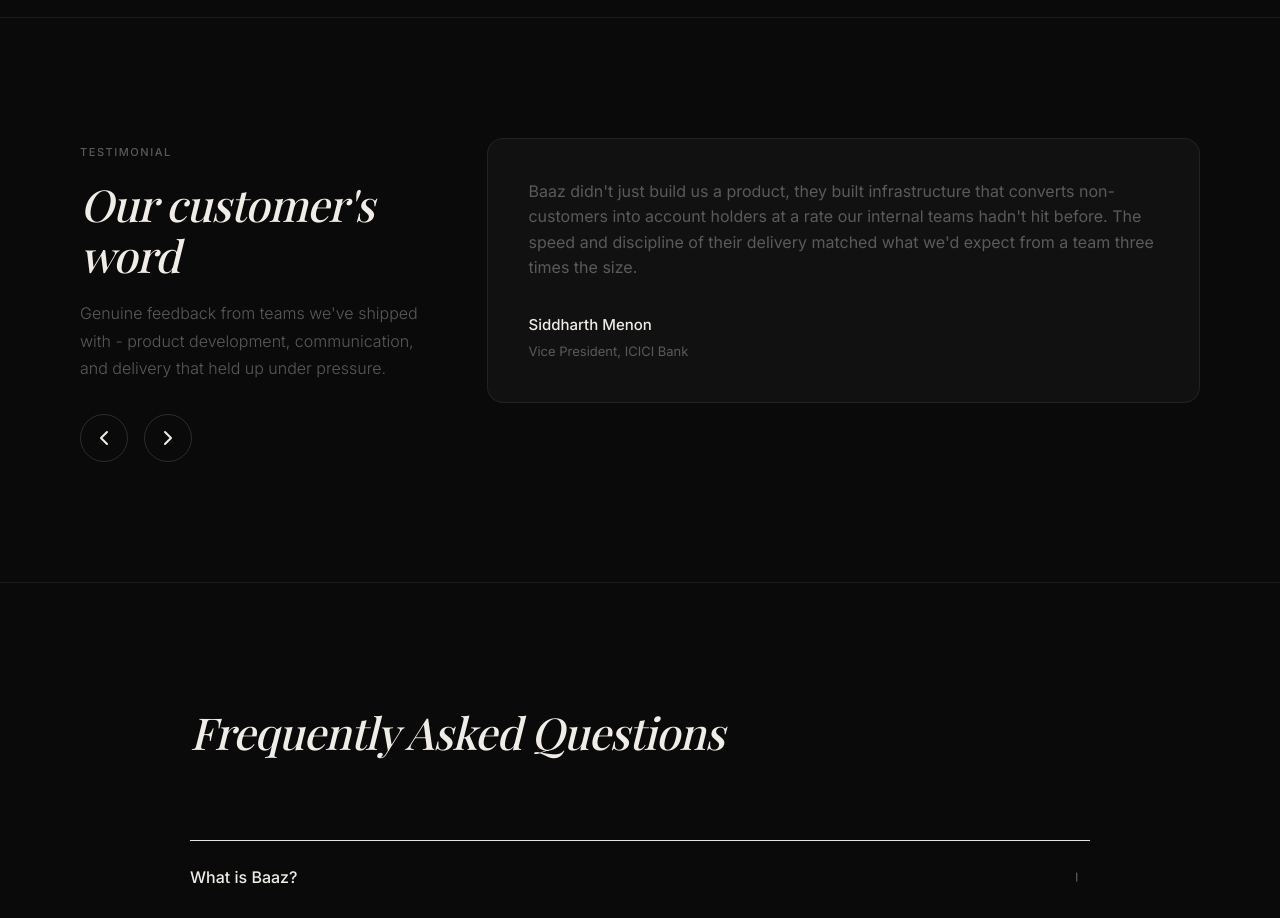
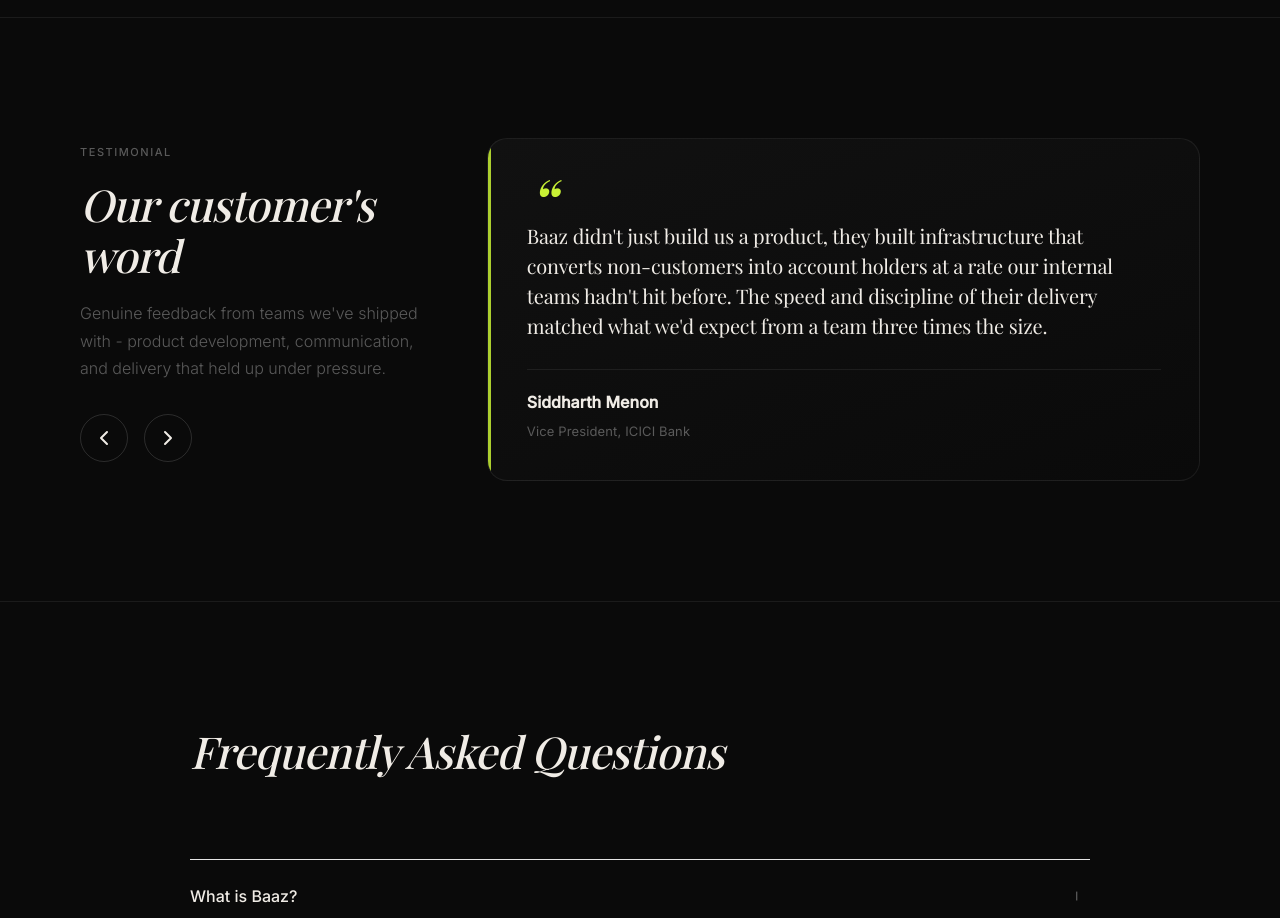
Before and after one commit to rubensavio/baazportfolio, a Next.js app: page / in a window 1280 px wide. Shown: the part 9020-9938 px from the top of the page. Built offline with nearby package versions, Linux system fonts and the light colour scheme; no server answers.

Commit message:
updated testimonials

```diff
--- a/components/Home/HomeTestimonials.js
+++ b/components/Home/HomeTestimonials.js
@@ -80,6 +80,9 @@
             >
               {TESTIMONIALS.map((item) => (
                 <article key={item.id} className="home-testimonial-card">
+                  <span className="home-testimonial-quote" aria-hidden="true">
+                    &ldquo;
+                  </span>
                   <p className="home-testimonial-text">{item.text}</p>
                   <div className="home-testimonial-user">
                     <div>
--- a/components/HomePageClient/HomePageClient.scss
+++ b/components/HomePageClient/HomePageClient.scss
@@ -1298,33 +1298,53 @@
     min-width: 0;
     max-width: 100%;
     box-sizing: border-box;
-    padding: clamp(2rem, 4vw, 2.5rem);
+    padding: clamp(1.75rem, 3vw, 2.5rem);
     border: 1px solid var(--home-border);
-    border-radius: 16px;
-    background: var(--home-bg-1);
+    border-radius: 20px;
+    background: linear-gradient(
+      160deg,
+      var(--home-bg-1) 0%,
+      var(--home-bg) 100%
+    );
     display: flex;
     flex-direction: column;
-  }
+    position: relative;
+    overflow: hidden;
 
-  .home-testimonial-rating {
-    display: flex;
-    gap: 0.25rem;
-    margin-bottom: clamp(1rem, 2vw, 1.5rem);
-
-    svg {
-      width: 20px;
-      height: 20px;
+    &::after {
+      content: "";
+      position: absolute;
+      top: 0;
+      left: 0;
+      width: 3px;
+      height: 100%;
+      background: var(--home-accent);
+      opacity: 0.85;
     }
   }
 
+  .home-testimonial-quote {
+    font-family: var(--home-serif);
+    font-style: italic;
+    font-size: clamp(48px, 6vw, 68px);
+    line-height: 0.7;
+    color: var(--home-accent);
+    margin-bottom: clamp(0.25rem, 1vw, 0.5rem);
+    display: block;
+    height: clamp(26px, 3.5vw, 36px);
+    pointer-events: none;
+    user-select: none;
+  }
+
   .home-testimonial-text {
-    font-family: var(--home-sans);
-    font-size: clamp(0.875rem, 1.5vw, 1rem);
+    font-family: var(--home-serif);
+    font-size: clamp(1rem, 1.6vw, 1.25rem);
     font-weight: 400;
     font-style: normal;
-    line-height: 1.6;
-    color: var(--home-text-2);
-    margin: 0 0 clamp(1.5rem, 3vw, 2rem);
+    line-height: 1.5;
+    letter-spacing: -0.01em;
+    color: var(--home-text);
+    margin: 0 0 clamp(1.25rem, 2.5vw, 1.75rem);
     flex-grow: 1;
     min-width: 0;
     max-width: 100%;
@@ -1337,37 +1357,22 @@
     display: flex;
     align-items: center;
     gap: 16px;
-  }
-
-  .home-testimonial-avatar {
-    width: 48px;
-    height: 48px;
-    border-radius: 50%;
-    overflow: hidden;
-    flex-shrink: 0;
-    position: relative;
-    display: flex;
-    align-items: center;
-    justify-content: center;
-  }
-
-  .home-testimonial-avatar-img {
-    width: 100%;
-    height: 100%;
-    object-fit: cover;
-    object-position: center;
+    padding-top: clamp(1rem, 2vw, 1.25rem);
+    border-top: 1px solid var(--home-border);
   }
 
   .home-testimonial-name {
     font-family: var(--home-sans);
-    font-size: 15px;
-    font-weight: 500;
+    font-size: 16px;
+    font-weight: 600;
     color: var(--home-text);
-    margin: 0 0 4px;
+    margin: 0 0 5px;
   }
 
   .home-testimonial-title {
     font-size: 13px;
+    font-weight: 400;
+    letter-spacing: 0.01em;
     color: var(--home-text-2);
     margin: 0;
   }
```
